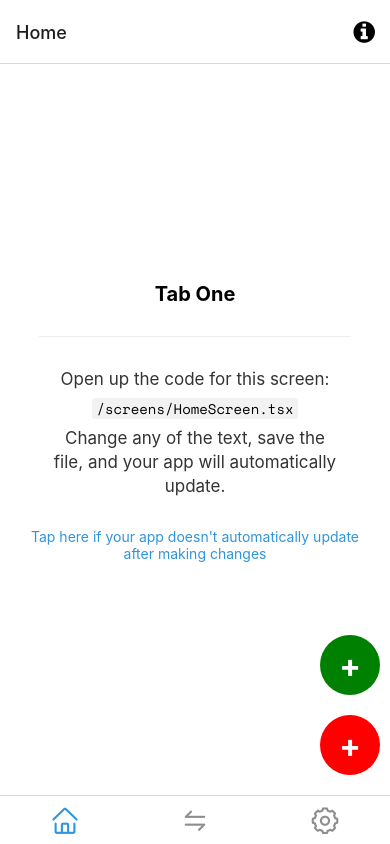
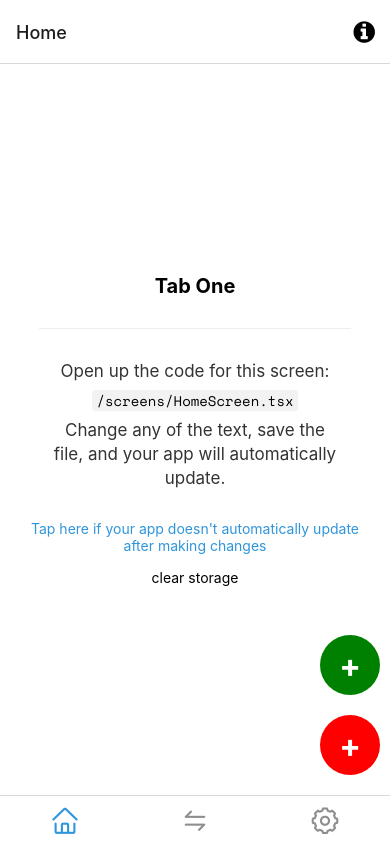
Before and after one commit to Santosh-Punase/FinanceApp, a React Native app: screen /screens/TabOneScreen.tsx in a window 390 px wide. Built offline with nearby package versions, Linux system fonts and the light colour scheme; what expo-linking, react-native-popup-menu would draw is missing.

Commit message:
added clear storage button

```diff
--- a/screens/HomeScreen.tsx
+++ b/screens/HomeScreen.tsx
@@ -1,9 +1,10 @@
-import { StyleSheet } from 'react-native';
+import { Pressable, StyleSheet } from 'react-native';
 
 import EditScreenInfo from '../components/EditScreenInfo';
 import { FloatingButton } from '../components/FloatingButton';
 import { Text, View } from '../components/Themed';
 import { RootTabScreenProps } from '../types';
+import { clearStorage } from '../store/store';
 
 export default function HomeScreen({ navigation }: RootTabScreenProps<'TabOne'>) {
   return (
@@ -11,6 +12,9 @@ export default function HomeScreen({ navigation }: RootTabScreenProps<'TabOne'>)
       <Text style={styles.title}>Tab One</Text>
       <View style={styles.separator} lightColor="#eee" darkColor="rgba(255,255,255,0.1)" />
       <EditScreenInfo path="/screens/HomeScreen.tsx" />
+      <Pressable onPress={() => clearStorage()}>
+        <Text>clear storage</Text>
+      </Pressable>
       <FloatingButton
         onPress={() => navigation.navigate('AddNewTransaction', { category: '', paymentMode: '', transactionType: 'Cash-In' })}
         label={'+'}
--- a/store/store.ts
+++ b/store/store.ts
@@ -32,3 +32,7 @@ export const initialize = async (key: StoreKey, defaultValue: string) => {
     setValue(key, defaultValue);
   }
 }
+
+export const clearStorage = async () => {
+  await AsyncStorage.clear()
+}
```
